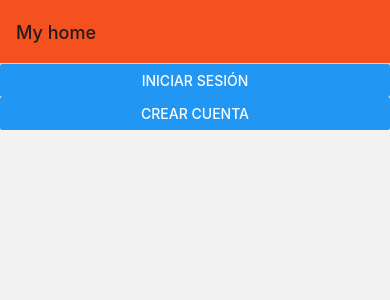
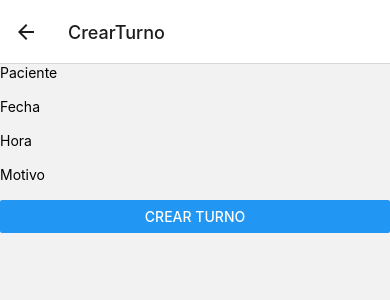
Before and after one commit to 00Alex16/pet-app, a React Native app: screen /CrearTurno in a window 390 px wide. Shown: the top 300 px of the page. Built offline with nearby package versions, Linux system fonts and the light colour scheme.

Commit message:
Pantallas para los turnos y LinearGradient

```diff
--- a/App.js
+++ b/App.js
@@ -10,11 +10,13 @@ import IniciarSesion from './screens/IniciarSesion';
 import CrearCuenta from './screens/CrearCuenta';
 import Inicio from './screens/Inicio';
 import Clientes from './screens/Cliente/Clientes';
-import Turnos from './screens/Turnos';
+import Turnos from './screens/Turno/Turnos';
 import Recordatorios from './screens/Recordatorios';
 import Referencias from './screens/Referencias';
 import AgregarCliente from './screens/Cliente/AgregarCliente';
 import DetallesCliente from './screens/Cliente/DetallesCliente';
+import DetallesTurno from './screens/Turno/DetallesTurno';
+import CrearTurno from './screens/Turno/CrearTurno';
 
 function MyStack() {
   return (
@@ -29,6 +31,8 @@ function MyStack() {
       <Stack.Screen name='Referencias' component={Referencias}/>
       <Stack.Screen name='AgregarCliente' component={AgregarCliente}/>
       <Stack.Screen name='DetallesCliente' component={DetallesCliente}/>
+      <Stack.Screen name='DetallesTurno' component={DetallesTurno}/>
+      <Stack.Screen name='CrearTurno' component={CrearTurno}/>
     </Stack.Navigator>
   )
 }
--- a/package.json
+++ b/package.json
@@ -16,9 +16,10 @@
     "react": "17.0.2",
     "react-dom": "17.0.2",
     "react-native": "0.68.2",
+    "react-native-calendars": "^1.1284.0",
     "react-native-elements": "^3.4.2",
-    "react-native-linear-gradient": "^2.5.6",
-    "react-native-web": "0.17.7"
+    "react-native-web": "0.17.7",
+    "expo-linear-gradient": "~11.3.0"
   },
   "devDependencies": {
     "@babel/core": "^7.12.9"
--- a/screens/Portada.js
+++ b/screens/Portada.js
@@ -1,15 +1,20 @@
 import React from 'react';
 import { View, Button, StyleSheet, Text } from 'react-native';
-//import LinearGradient from 'react-native-linear-gradient';
+import { LinearGradient } from 'expo-linear-gradient';
 
 const Portada = (props) => {
   return (
-    //<LinearGradient colors={['#4c669f', '#3b5998', '#192f6a']} style={{flex: 1}}>
-    <View>
+    <View style={styles.fondo}>
+      <LinearGradient
+        // Background Linear Gradient
+        colors={['rgba(0,0,0,0.8)', 'transparent']}
+        style={{position:'absolute',height: 300,left: 0,
+        right: 0,
+        top: 0,}}
+      />
       <Button title='Iniciar sesión' onPress={() => props.navigation.navigate('IniciarSesion')}/>
       <Button title='Crear cuenta' onPress={() => props.navigation.navigate('CrearCuenta')}/>
     </View>
-    //</LinearGradient>
   )
 }
 
--- /dev/null
+++ b/screens/Turno/CrearTurno.js
@@ -0,0 +1,67 @@
+import React, {useState} from 'react';
+import { View, Text, Button, ScrollView, TextInput } from 'react-native';
+
+const CrearTurno = (props) => {
+  const [state, setState] = useState({
+    paciente: '',
+    fecha: '',
+    hora: '',
+    motivo: ''
+  });
+
+  const handleChangeText = (name, value) => {
+    setState({ ...state, [name]: value});
+  }
+
+  const crearTurno = () => {
+    let datosCompletos = true
+    Object.entries(state).forEach(([key, value]) => {
+      if (value == '') {
+        datosCompletos = false
+      }
+    })
+    if (datosCompletos) {
+      props.navigation.navigate('Portada');
+    } else {
+      alert('Ingresa toda la información solicitada');
+    }
+  }
+
+  return (
+    <ScrollView>
+    <View>
+      <Text>Paciente</Text>
+      <TextInput
+        //placeholder='Nombre de la veterinaria'
+        onChangeText={(value) => handleChangeText('paciente', value)}
+      />
+    </View>
+    <View>
+      <Text>Fecha</Text>
+      <TextInput
+        //placeholder='Nombre'
+        onChangeText={(value) => handleChangeText('fecha', value)}
+      />
+    </View>
+    <View>
+      <Text>Hora</Text>
+      <TextInput
+        //placeholder='Apellido'
+        onChangeText={(value) => handleChangeText('hora', value)}
+      />
+    </View>
+    <View>
+      <Text>Motivo</Text>
+      <TextInput
+        //placeholder='Telefono'
+        onChangeText={(value) => handleChangeText('motivo', value)}
+      />
+    </View>
+    <View>
+      <Button title='Crear turno' onPress={() => crearTurno()}/>
+    </View>
+    </ScrollView>
+  )
+}
+
+export default CrearTurno;
--- /dev/null
+++ b/screens/Turno/DetallesTurno.js
@@ -0,0 +1,29 @@
+import React from 'react';
+import { View, Text, Button } from 'react-native';
+
+const DetallesTurno = (props) => {
+  const date = props.route.params.date;
+
+  const renderizarTurnos = () => {
+    let comps = []
+    const turnos = [{"fecha":date, "hora":"11:30", "cliente":"Pepito"},
+                    {"fecha":date, "hora":"04:30", "cliente":"Pepita"}]
+    for (let turno of turnos) {
+      comps.push(<View key={turno.cliente}>
+                  <Text>Hora: {turno.hora}</Text>
+                  <Text>Cliente: {turno.cliente}</Text>
+                  <Button title='Editar turno' onPress={() => props.navigation.navigate('CrearTurno')}/>
+                </View>)
+    }
+    return comps
+  }
+
+  return (
+    <View>
+      <Text>Turnos para la fecha: {date}</Text>
+      <View>{ renderizarTurnos() }</View>
+    </View>
+  )
+}
+
+export default DetallesTurno;
--- /dev/null
+++ b/screens/Turno/Turnos.js
@@ -0,0 +1,42 @@
+import React from 'react';
+import { View, Text, Button } from 'react-native';
+import {Calendar, CalendarList, Agenda} from 'react-native-calendars';
+import {LocaleConfig} from 'react-native-calendars';
+
+const Turnos = (props) => {
+  LocaleConfig.locales['fr'] = {
+    monthNames: ['Enero', 'Febrero', 'Marzo', 'Abril', 'Mayo', 'Junio', 'Julio',
+                 'Agosto', 'Septiembre', 'Octubre', 'Noviembre', 'Diciembre'],
+    monthNamesShort: ['Ene.', 'Feb.', 'Mar', 'Abr', 'May', 'Jun', 'Jul.', 'Ago', 'Sept.', 'Oct.', 'Nov.', 'Dic.'],
+    dayNames: ['Domingo', 'Lunes', 'Martes', 'Miércoles', 'Jueves', 'Viernes', 'Sábado'],
+    dayNamesShort: ['Dom.', 'Lun.', 'Mar.', 'Miér.', 'Jue.', 'Vie.', 'Sáb.'],
+    today: "Hoy"
+  };
+  LocaleConfig.defaultLocale = 'fr';
+
+  const obtenerTurnos = () => {
+    const turnos = {'2022-05-16': {selected: true, selectedColor: 'yellow'},
+    '2022-05-17': {marked: true},
+    '2022-05-18': {marked: true, dotColor: 'red', activeOpacity: 0},
+    '2022-05-19': {disabled: true, disableTouchEvent: true}}
+    return turnos
+  }
+
+  return (
+    <View>
+      <Calendar
+        markedDates={obtenerTurnos()}
+
+        minDate={'2022-05-01'}
+        onDayPress={day => {
+          props.navigation.navigate('DetallesTurno', {date: day.dateString});
+          console.log('selected day', day);
+        }}
+      />
+      <Text></Text>
+      <Button title='Agendar turno' onPress={() => props.navigation.navigate('CrearTurno')}/>
+    </View>
+  )
+}
+
+export default Turnos;
--- a/screens/Turnos.js
+++ /dev/null
@@ -1,14 +0,0 @@
-import React from 'react';
-import { View, Text } from 'react-native';
-
-const Turnos = () => {
-  return (
-    <View>
-      <Text>
-        Turnos
-      </Text>
-    </View>
-  )
-}
-
-export default Turnos;
```
Also changed, not shown: 1 other file (tests, documents, lock files or other folders).
